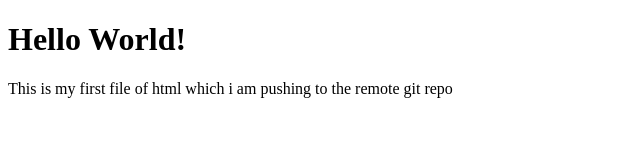
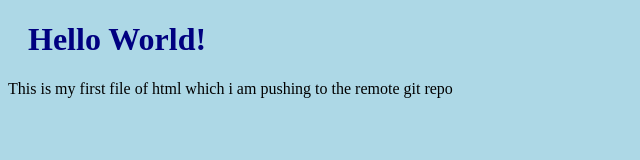
Before and after one commit to Balaji-Devops-Engineer/MyFirstRepo, a plain HTML site: page index.html in a window 1280 px wide. Shown: the whole page, without its empty margins (0-640 px from the left). Drawn offline with Linux system fonts and the light colour scheme.

Commit message:
We have modified index.html and added sytlesheet file

```diff
--- /dev/null
+++ b/bluestyle.css
@@ -0,0 +1,11 @@
+body {
+
+	background-color: lightblue
+}
+
+
+h1 {
+
+color: navy;
+margin-left: 20px;
+}
--- a/index.html
+++ b/index.html
@@ -5,6 +5,7 @@
 <head>
 
 <title> Hello World </title>
+<link rel="stylesheet" href="bluestyle.css">
 
 </head>
 
```
